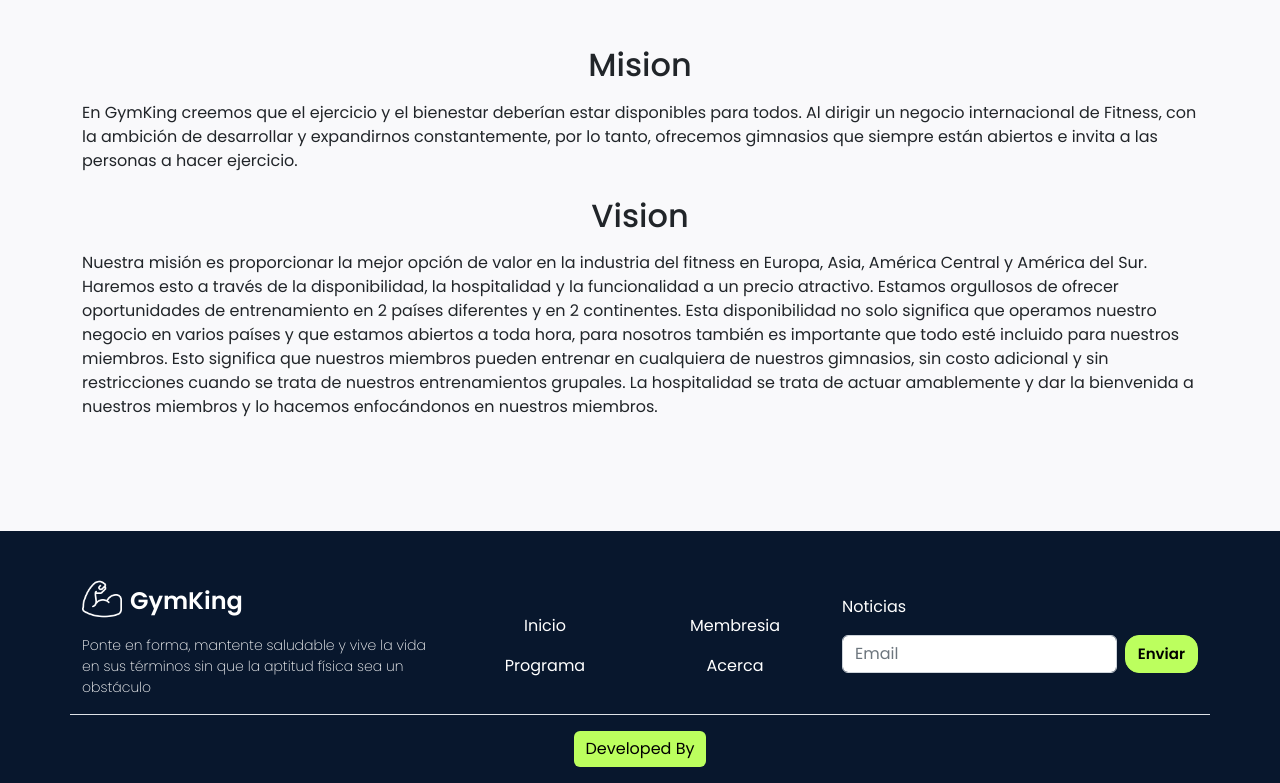
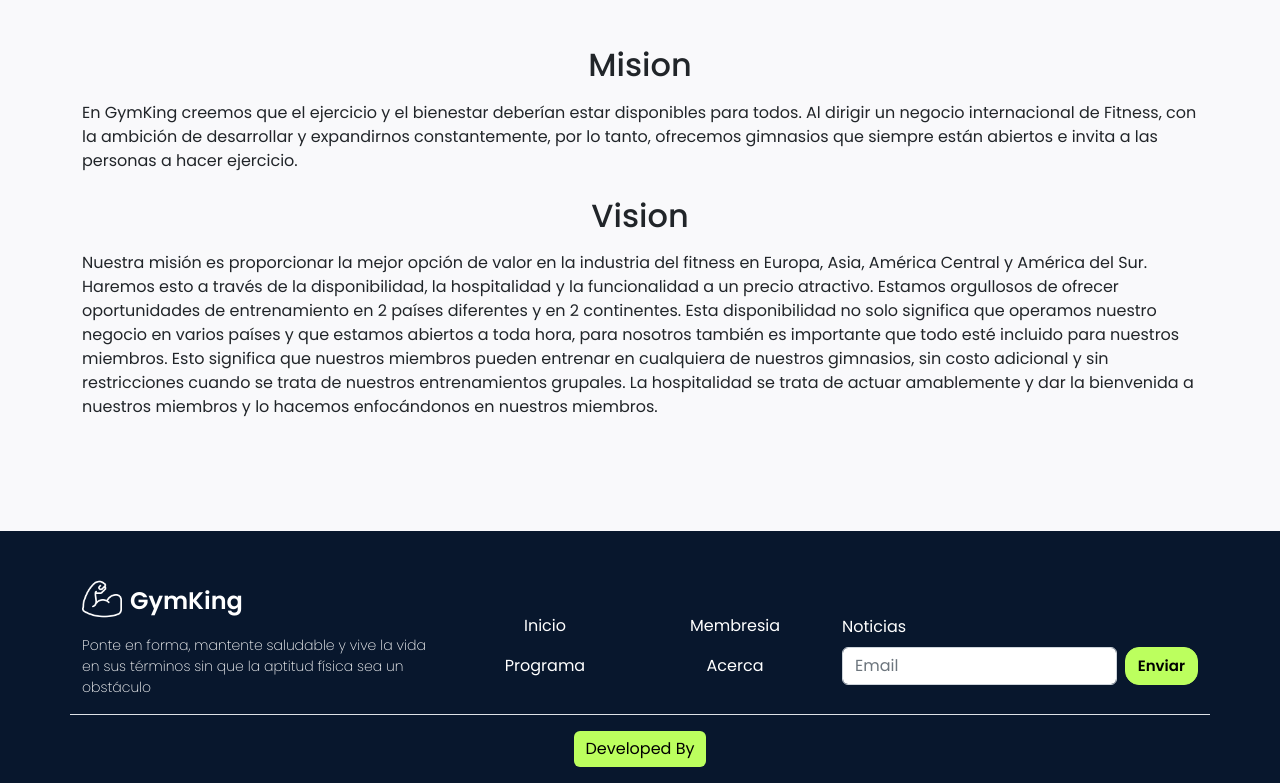
Before and after one commit to tecus/Page-Gym-Bootstrap, a website: page mision.html in a window 1280 px wide. Shown: the part 698-1481 px from the top of the page. Drawn offline with nearby package versions, Linux system fonts and the light colour scheme.

Commit message:
Page Bootstrap Gym

```diff
--- a/mision.html
+++ b/mision.html
@@ -121,10 +121,10 @@
                         <a class="nav-link add text-white" href="mision.html">Acerca</a>
                     </nav>
                 </div>
-                <div class="col-md-4 mb-4 mb-sm-4">
-                    <p>Noticias</p>
-                    <nav class="nav flex-column">
-                        <form class="d-flex" role="search">
+                <div class="col-md-4 mb-4 mb-sm-4 mb-md-0">
+                  <nav class="nav flex-column justify-content-center">
+                      <p class="title_noticias">Noticias</p>
+                        <form class="d-flex noticias" role="search">
                             <input class="form-control me-2" type="search" placeholder="Email" aria-label="Search">
                             <button class="btn btn-success btn-input" type="submit">Enviar</button>
                           </form>
--- a/src/scss/style.scss
+++ b/src/scss/style.scss
@@ -69,3 +69,9 @@ body{
 .image_mision{
     width: 60%;
 }
+.title_noticias{
+    padding-top: 8px;
+}
+.noticias{
+    margin-top: -8px;
+}
```
Also changed, not shown: index.html (+11 -21 lines), build/css/style.css, 1 other file.
